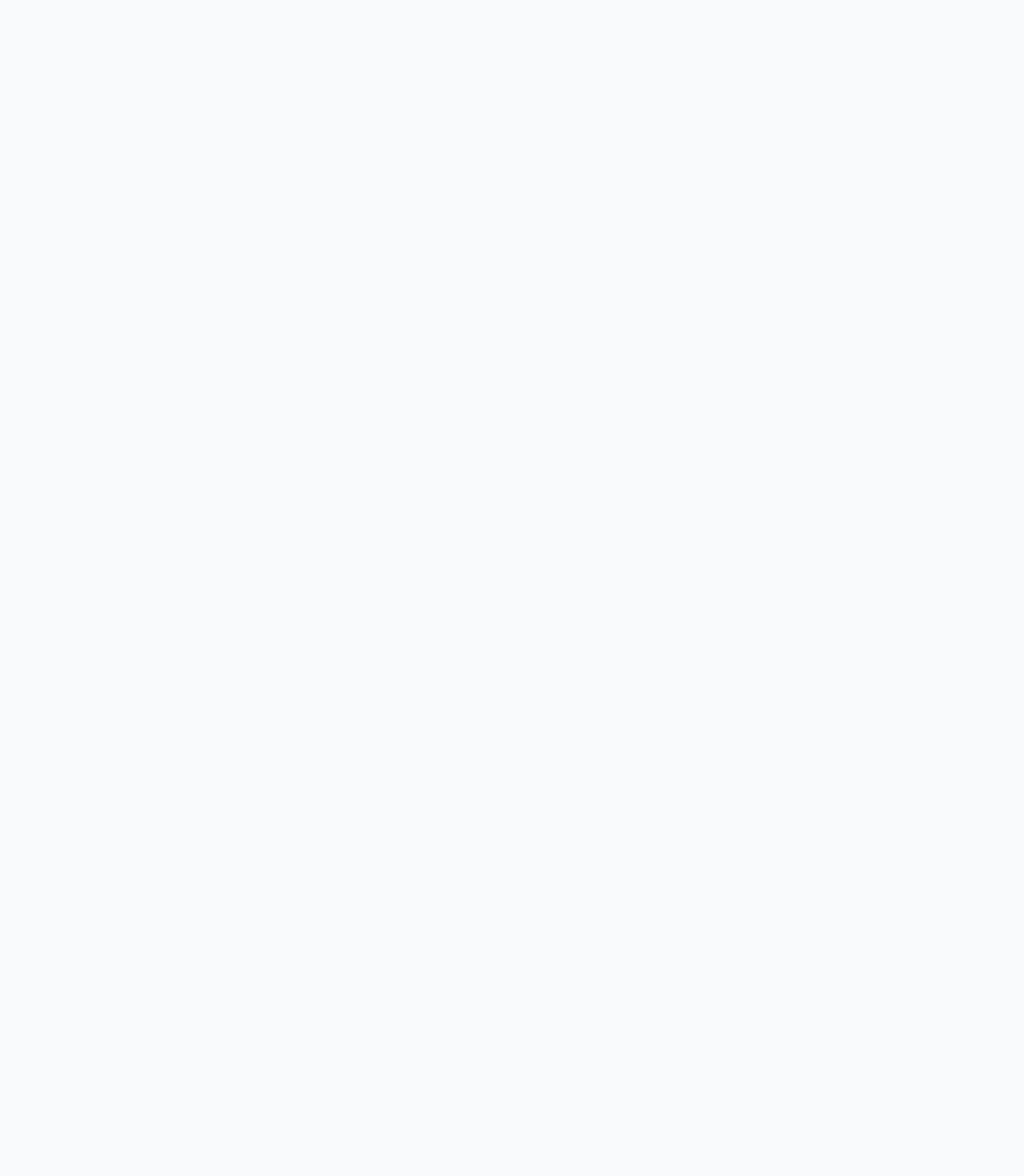
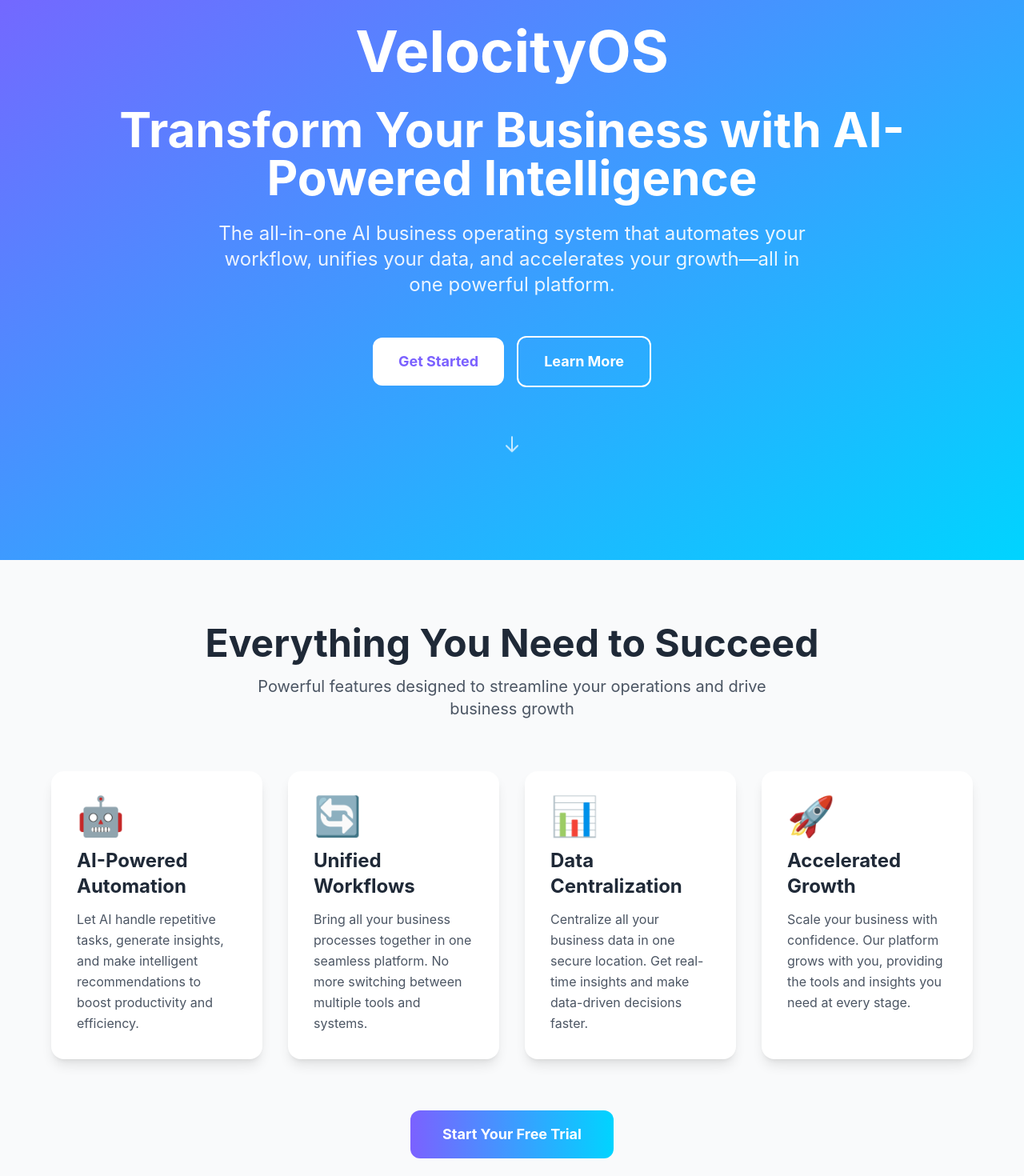
Before and after one commit to VidDazzleLLC/velocityos, a Next.js app in the folder velocity-os-rebuilt/: page / in a window 1280 px wide. Before the commit this address had no page. Shown: the part 100-1570 px from the top of the page at 80% size. Before the commit the page ends 800 px from the top, so only its background shows below. Built offline with nearby package versions, Linux system fonts and the light colour scheme.

Commit message:
Update VelocityOS with landing page and Evolve color scheme
Co-authored-by: VidDazzleLLC <226910788+VidDazzleLLC@users.noreply.github.com>

```diff
--- a/velocity-os-rebuilt/app/communications/page.tsx
+++ b/velocity-os-rebuilt/app/communications/page.tsx
@@ -12,7 +12,7 @@ export default function CommunicationsPage() {
     <AuthenticatedLayout>
       <div className="mb-6 flex justify-between items-center">
         <h1 className="text-3xl font-bold text-gray-800">Communications</h1>
-        <button className="px-6 py-3 bg-gradient-to-r from-[#667eea] to-[#764ba2] text-white font-semibold rounded-lg hover:shadow-lg transition-all">
+        <button className="px-6 py-3 bg-gradient-to-r from-[#7B61FF] to-[#00D4FF] text-white font-semibold rounded-lg hover:shadow-lg transition-all">
           + New Campaign
         </button>
       </div>
@@ -55,7 +55,7 @@ export default function CommunicationsPage() {
               )}
             </div>
 
-            <button className="w-full py-2 border-2 border-[#667eea] text-[#667eea] font-medium rounded-lg hover:bg-[#667eea] hover:text-white transition-all">
+            <button className="w-full py-2 border-2 border-[#00D4FF] text-[#00D4FF] font-medium rounded-lg hover:bg-[#00D4FF] hover:text-white transition-all">
               View Details
             </button>
           </div>
@@ -67,7 +67,7 @@ export default function CommunicationsPage() {
         <h2 className="text-xl font-semibold text-gray-800 mb-4">Message Templates</h2>
         <div className="text-center py-8 text-gray-500">
           <p className="mb-2">No message templates yet</p>
-          <button className="mt-4 px-6 py-2 border-2 border-[#667eea] text-[#667eea] font-medium rounded-lg hover:bg-[#667eea] hover:text-white transition-all">
+          <button className="mt-4 px-6 py-2 border-2 border-[#00D4FF] text-[#00D4FF] font-medium rounded-lg hover:bg-[#00D4FF] hover:text-white transition-all">
             Create Template
           </button>
         </div>
--- a/velocity-os-rebuilt/app/customers/page.tsx
+++ b/velocity-os-rebuilt/app/customers/page.tsx
@@ -13,7 +13,7 @@ export default function CustomersPage() {
     <AuthenticatedLayout>
       <div className="mb-6 flex justify-between items-center">
         <h1 className="text-3xl font-bold text-gray-800">Customers</h1>
-        <button className="px-6 py-3 bg-gradient-to-r from-[#667eea] to-[#764ba2] text-white font-semibold rounded-lg hover:shadow-lg transition-all">
+        <button className="px-6 py-3 bg-gradient-to-r from-[#7B61FF] to-[#00D4FF] text-white font-semibold rounded-lg hover:shadow-lg transition-all">
           + Add Customer
         </button>
       </div>
@@ -47,7 +47,7 @@ export default function CustomersPage() {
                   </td>
                   <td className="px-6 py-4 text-sm font-medium text-gray-800">{customer.value}</td>
                   <td className="px-6 py-4 text-sm">
-                    <button className="text-[#667eea] hover:text-[#764ba2] font-medium">
+                    <button className="text-[#00D4FF] hover:text-[#7B61FF] font-medium">
                       View Details
                     </button>
                   </td>
--- a/velocity-os-rebuilt/app/globals.css
+++ b/velocity-os-rebuilt/app/globals.css
@@ -3,8 +3,8 @@
 @tailwind utilities;
 
 :root {
-  --primary: #667eea;
-  --primary-dark: #764ba2;
+  --primary: #00D4FF;
+  --primary-dark: #7B61FF;
 }
 
 body {
--- a/velocity-os-rebuilt/app/page.tsx
+++ b/velocity-os-rebuilt/app/page.tsx
@@ -1,5 +1,145 @@
-import { redirect } from 'next/navigation'
+'use client'
 
-export default function HomePage() {
-  redirect('/dashboard')
+import Link from 'next/link'
+
+export default function LandingPage() {
+  const scrollToFeatures = () => {
+    const featuresSection = document.getElementById('features')
+    if (featuresSection) {
+      featuresSection.scrollIntoView({ behavior: 'smooth' })
+    }
+  }
+
+  return (
+    <div className="min-h-screen bg-white">
+      {/* Hero Section */}
+      <section className="min-h-screen bg-gradient-to-br from-[#7B61FF] to-[#00D4FF] flex items-center justify-center p-5">
+        <div className="max-w-6xl w-full text-center text-white">
+          {/* Logo/Brand */}
+          <div className="mb-8">
+            <h1 className="text-6xl md:text-7xl font-bold mb-4">VelocityOS</h1>
+          </div>
+
+          {/* Hero Headline */}
+          <h2 className="text-4xl md:text-5xl lg:text-6xl font-bold mb-6 leading-tight">
+            Transform Your Business with AI-Powered Intelligence
+          </h2>
+
+          {/* Subheadline */}
+          <p className="text-xl md:text-2xl mb-12 opacity-90 max-w-3xl mx-auto leading-relaxed">
+            The all-in-one AI business operating system that automates your workflow,
+            unifies your data, and accelerates your growth—all in one powerful platform.
+          </p>
+
+          {/* CTA Buttons */}
+          <div className="flex flex-col sm:flex-row gap-4 justify-center items-center">
+            <Link
+              href="/login"
+              className="px-8 py-4 bg-white text-[#7B61FF] font-bold text-lg rounded-xl hover:shadow-2xl transform hover:-translate-y-1 transition-all"
+            >
+              Get Started
+            </Link>
+            <button
+              onClick={scrollToFeatures}
+              className="px-8 py-4 bg-transparent border-2 border-white text-white font-bold text-lg rounded-xl hover:bg-white/10 transition-all"
+            >
+              Learn More
+            </button>
+          </div>
+
+          {/* Scroll Indicator */}
+          <div className="mt-16 animate-bounce">
+            <svg
+              className="w-6 h-6 mx-auto text-white opacity-75"
+              fill="none"
+              strokeLinecap="round"
+              strokeLinejoin="round"
+              strokeWidth="2"
+              viewBox="0 0 24 24"
+              stroke="currentColor"
+            >
+              <path d="M19 14l-7 7m0 0l-7-7m7 7V3"></path>
+            </svg>
+          </div>
+        </div>
+      </section>
+
+      {/* Features Section */}
+      <section id="features" className="py-20 px-5 bg-gray-50">
+        <div className="max-w-6xl mx-auto">
+          {/* Section Header */}
+          <div className="text-center mb-16">
+            <h2 className="text-4xl md:text-5xl font-bold text-gray-800 mb-4">
+              Everything You Need to Succeed
+            </h2>
+            <p className="text-xl text-gray-600 max-w-2xl mx-auto">
+              Powerful features designed to streamline your operations and drive business growth
+            </p>
+          </div>
+
+          {/* Feature Cards */}
+          <div className="grid grid-cols-1 md:grid-cols-2 lg:grid-cols-4 gap-8">
+            {/* Feature 1 */}
+            <div className="bg-white rounded-2xl p-8 shadow-lg hover:shadow-xl transition-shadow">
+              <div className="text-5xl mb-4">🤖</div>
+              <h3 className="text-2xl font-bold text-gray-800 mb-3">AI-Powered Automation</h3>
+              <p className="text-gray-600 leading-relaxed">
+                Let AI handle repetitive tasks, generate insights, and make intelligent recommendations
+                to boost productivity and efficiency.
+              </p>
+            </div>
+
+            {/* Feature 2 */}
+            <div className="bg-white rounded-2xl p-8 shadow-lg hover:shadow-xl transition-shadow">
+              <div className="text-5xl mb-4">🔄</div>
+              <h3 className="text-2xl font-bold text-gray-800 mb-3">Unified Workflows</h3>
+              <p className="text-gray-600 leading-relaxed">
+                Bring all your business processes together in one seamless platform. No more switching
+                between multiple tools and systems.
+              </p>
+            </div>
+
+            {/* Feature 3 */}
+            <div className="bg-white rounded-2xl p-8 shadow-lg hover:shadow-xl transition-shadow">
+              <div className="text-5xl mb-4">📊</div>
+              <h3 className="text-2xl font-bold text-gray-800 mb-3">Data Centralization</h3>
+              <p className="text-gray-600 leading-relaxed">
+                Centralize all your business data in one secure location. Get real-time insights
+                and make data-driven decisions faster.
+              </p>
+            </div>
+
+            {/* Feature 4 */}
+            <div className="bg-white rounded-2xl p-8 shadow-lg hover:shadow-xl transition-shadow">
+              <div className="text-5xl mb-4">🚀</div>
+              <h3 className="text-2xl font-bold text-gray-800 mb-3">Accelerated Growth</h3>
+              <p className="text-gray-600 leading-relaxed">
+                Scale your business with confidence. Our platform grows with you, providing the tools
+                and insights you need at every stage.
+              </p>
+            </div>
+          </div>
+
+          {/* Additional CTA */}
+          <div className="text-center mt-16">
+            <Link
+              href="/login"
+              className="inline-block px-10 py-4 bg-gradient-to-r from-[#7B61FF] to-[#00D4FF] text-white font-bold text-lg rounded-xl hover:shadow-2xl transform hover:-translate-y-1 transition-all"
+            >
+              Start Your Free Trial
+            </Link>
+          </div>
+        </div>
+      </section>
+
+      {/* Footer */}
+      <footer className="bg-gray-900 text-white py-12 px-5">
+        <div className="max-w-6xl mx-auto text-center">
+          <h3 className="text-2xl font-bold mb-2">VelocityOS</h3>
+          <p className="text-gray-400 mb-4">The AI-Powered Business Operating System</p>
+          <p className="text-gray-500 text-sm">© 2026 VelocityOS. All rights reserved.</p>
+        </div>
+      </footer>
+    </div>
+  )
 }
--- a/velocity-os-rebuilt/components/Sidebar.tsx
+++ b/velocity-os-rebuilt/components/Sidebar.tsx
@@ -15,7 +15,7 @@ export default function Sidebar() {
   const pathname = usePathname()
 
   return (
-    <aside className="w-64 bg-gradient-to-br from-[#667eea] to-[#764ba2] text-white fixed h-screen p-8">
+    <aside className="w-64 bg-gradient-to-br from-[#7B61FF] to-[#00D4FF] text-white fixed h-screen p-8">
       <h1 className="text-3xl font-bold mb-10">VelocityOS</h1>
       <nav className="space-y-2">
         {navItems.map((item) => {
--- a/velocity-os-rebuilt/components/TopNav.tsx
+++ b/velocity-os-rebuilt/components/TopNav.tsx
@@ -27,7 +27,7 @@ export default function TopNav() {
           <span className="text-xl">🔔</span>
         </button>
         <div className="flex items-center gap-3">
-          <div className="w-10 h-10 rounded-full bg-gradient-to-br from-[#667eea] to-[#764ba2] flex items-center justify-center text-white font-semibold">
+          <div className="w-10 h-10 rounded-full bg-gradient-to-br from-[#7B61FF] to-[#00D4FF] flex items-center justify-center text-white font-semibold">
             JD
           </div>
           <div className="hidden md:block">
--- a/velocity-os-rebuilt/tailwind.config.js
+++ b/velocity-os-rebuilt/tailwind.config.js
@@ -9,8 +9,12 @@ module.exports = {
     extend: {
       colors: {
         primary: {
-          DEFAULT: '#667eea',
-          dark: '#764ba2',
+          DEFAULT: '#00D4FF',  // Evolve cyan/turquoise
+          dark: '#7B61FF',      // Evolve purple
+        },
+        evolve: {
+          cyan: '#00D4FF',
+          purple: '#7B61FF',
         },
       },
     },
```
Also changed, not shown: velocity-os-rebuilt/app/dashboard/page.tsx (+4 -4 lines), velocity-os-rebuilt/app/login/page.tsx (+7 -7 lines), velocity-os-rebuilt/app/reports/page.tsx (+8 -8 lines), velocity-os-rebuilt/app/settings/page.tsx (+8 -8 lines).
